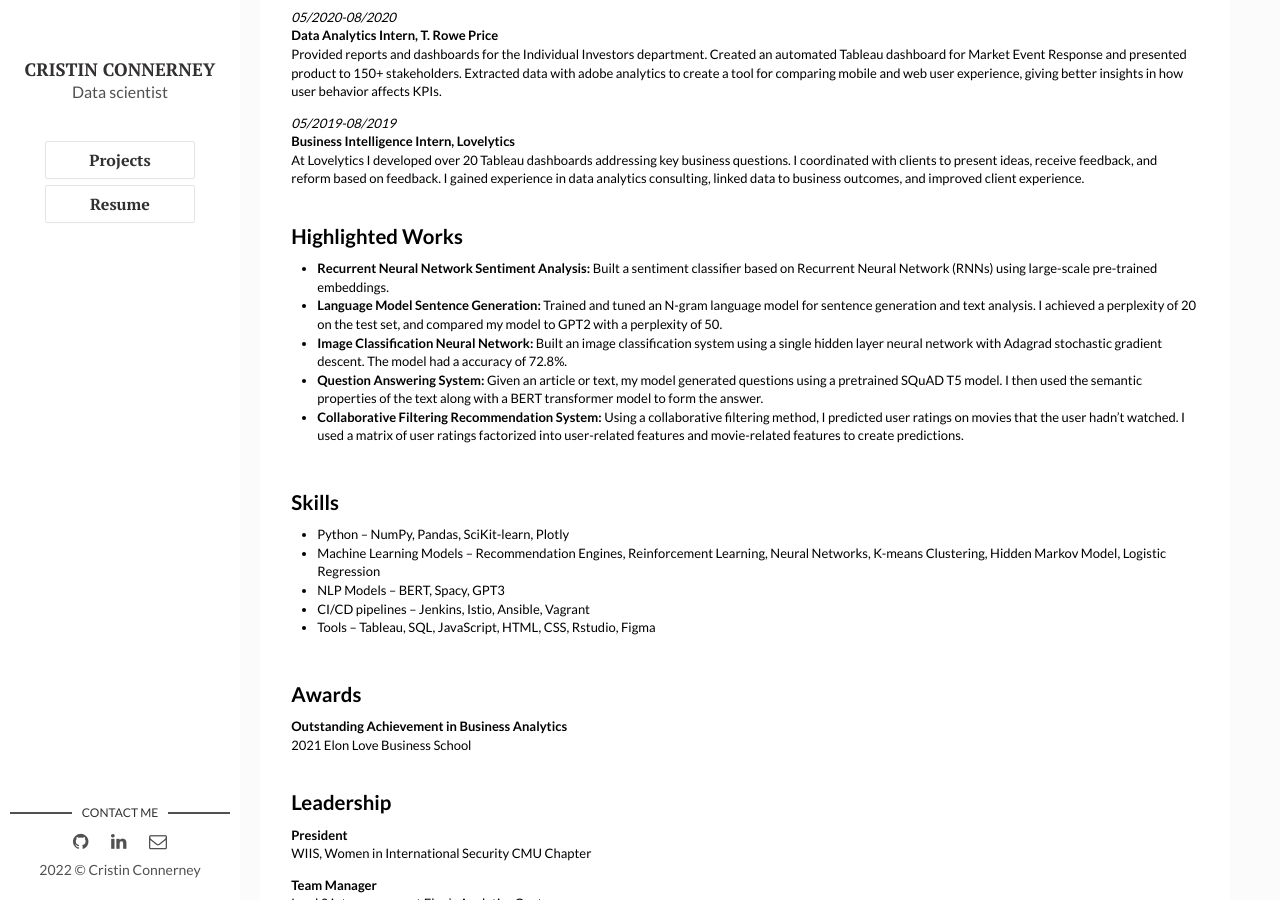
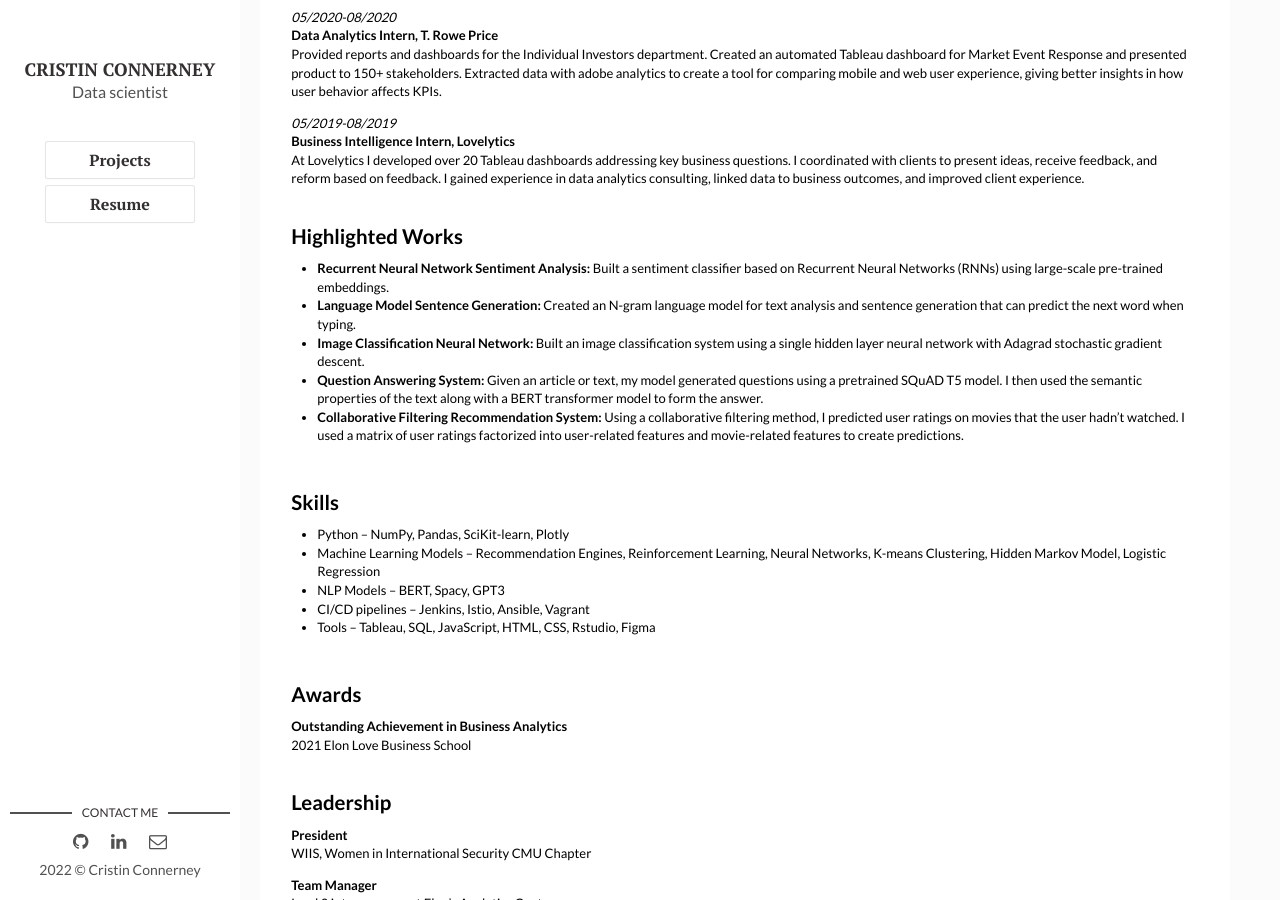
Before and after one commit to Cconnerney/cconnerney.github.io, a Jekyll site: the page built from _posts/2022-04-9-resume.markdown, in a window 1280 px wide and 900 px high, scrolled down 673 px. Built offline with Jekyll 4.4.1, drawn with Linux system fonts in a browser that asks for light colours; nearby versions of some CDN libraries; library files that are not in the unit come from our copies; comment, search, counter and statistics services are not loaded.

Commit message:
Update 2022-04-9-resume.markdown

```diff
--- a/_posts/2022-04-9-resume.markdown
+++ b/_posts/2022-04-9-resume.markdown
@@ -164,9 +164,9 @@ At Lovelytics I developed over 20 Tableau dashboards addressing key business que
 <div class="text_cell_render border-box-sizing rendered_html">
 
 <h2 id="Highlighted-Works">Highlighted Works<a class="anchor-link" href="#Highlighted-Works">&#182;</a></h2><ul>
-<li><strong>Recurrent Neural Network Sentiment Analysis:</strong> Built a sentiment classifier based on Recurrent Neural Network (RNNs) using large-scale pre-trained embeddings.</li>
-<li><strong>Language Model Sentence Generation:</strong> Trained and tuned an N-gram language model for sentence generation and text analysis. I achieved a perplexity of 20 on the test set, and compared my model to GPT2 with a perplexity of 50.</li>
-<li><strong>Image Classification Neural Network:</strong> Built an image classification system using a single hidden layer neural network with Adagrad stochastic gradient descent. The model had a accuracy of 72.8%.</li>
+<li><strong>Recurrent Neural Network Sentiment Analysis:</strong> Built a sentiment classifier based on Recurrent Neural Networks (RNNs) using large-scale pre-trained embeddings.</li>
+<li><strong>Language Model Sentence Generation:</strong> Created an N-gram language model for text analysis and sentence generation that can predict the next word when typing. </li>
+<li><strong>Image Classification Neural Network:</strong> Built an image classification system using a single hidden layer neural network with Adagrad stochastic gradient descent.</li>
 <li><strong>Question Answering System:</strong> Given an article or text, my model generated questions using a pretrained SQuAD T5 model. I then used the semantic properties of the text along with a BERT transformer model to form the answer. </li>
 <li><strong>Collaborative Filtering Recommendation System:</strong> Using a collaborative filtering method, I predicted user ratings on movies that the user hadn’t watched. I used a matrix of user ratings factorized into user-related features and movie-related features to create predictions.</li>
 
```
